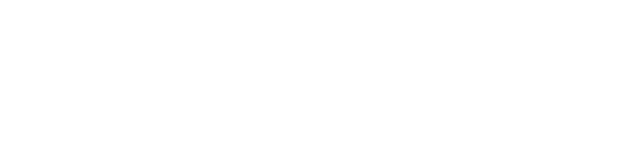
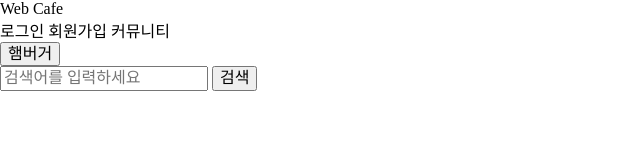
Before and after one commit to y00eunji/ConnectTo, a website: page RWD/index.html in a window 1280 px wide. Shown: the whole page, without its empty margins (0-640 px from the left). Drawn offline with Linux system fonts and the light colour scheme; a web font is replaced by a local one.

Commit message:
✍🏻헤더영역 혼자서 구현하기

```diff
--- a/RWD/index.html
+++ b/RWD/index.html
@@ -20,5 +20,19 @@
     <link rel="stylesheet" href="./css/main.css" />
   </head>
 
-  <body></body>
+  <body>
+    <header>
+      <h2>Web Cafe</h2>
+      <div>
+        <a href="/">로그인</a>
+        <a href="/">회원가입</a>
+        <a href="/">커뮤니티</a>
+      </div>
+      <button>햄버거</button>
+      <div>
+        <input type="search" placeholder="검색어를 입력하세요" />
+        <button type="button">검색</button>
+      </div>
+    </header>
+  </body>
 </html>
```
